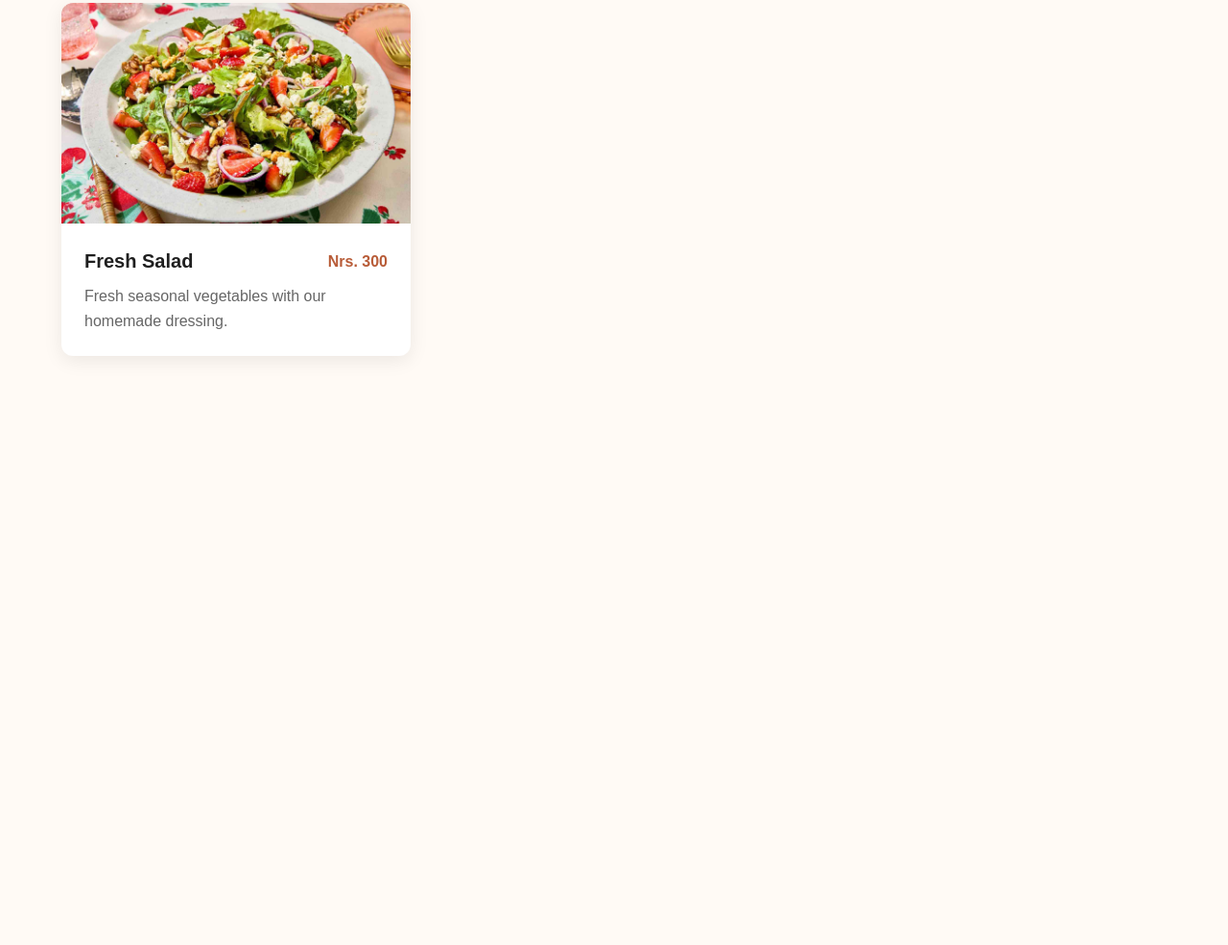
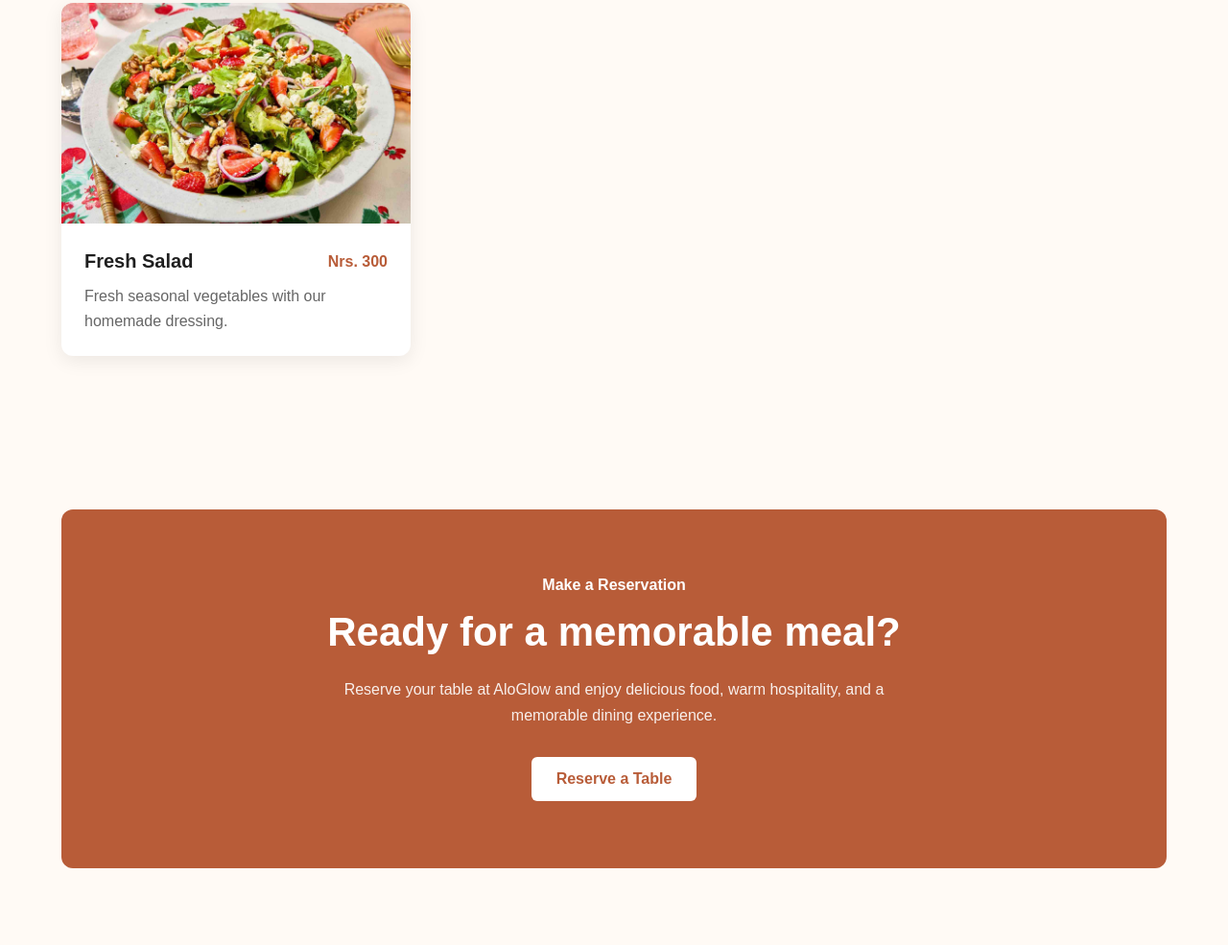
Before and after one commit to ranjanx7/restaurant, a plain HTML site: page index.html in a window 1280 px wide. Shown: the part 2061-3046 px from the top of the page at 96% size. Before the commit the page ends 2512 px from the top, so only its background shows below. Drawn offline with Linux system fonts and the light colour scheme.

Commit message:
reserve table section added with its approprite CSS

```diff
--- a/css/style.css
+++ b/css/style.css
@@ -442,3 +442,86 @@ body {
 
     line-height: 1.6;
 }
+
+
+
+/* ==============================
+   RESERVATION CTA
+================================= */
+
+.reservation-section {
+    padding: 80px 0;
+}
+
+
+/* ==============================
+   RESERVATION CONTENT
+================================= */
+
+.reservation-content {
+    display: grid;
+
+    place-items: center;
+
+    padding: 70px 40px;
+
+    background-color: var(--color-primary);
+    color: var(--color-white);
+
+    border-radius: var(--radius-medium);
+
+    text-align: center;
+}
+
+
+.reservation-content .section-label {
+    margin-bottom: 15px;
+
+    color: var(--color-white);
+}
+
+
+.reservation-content h2 {
+    max-width: 650px;
+
+    margin-bottom: 20px;
+
+    font-size: 42px;
+    line-height: 1.2;
+}
+
+
+.reservation-content > p:not(.section-label) {
+    max-width: 600px;
+
+    margin-bottom: 30px;
+
+    line-height: 1.7;
+
+    opacity: 0.9;
+}
+
+
+/* ==============================
+   RESERVATION BUTTON
+================================= */
+
+.reservation-cta-button {
+    display: inline-block;
+
+    padding: 14px 26px;
+
+    background-color: var(--color-white);
+    color: var(--color-primary);
+
+    text-decoration: none;
+
+    border-radius: 6px;
+
+    font-weight: 600;
+}
+
+
+.reservation-cta-button:hover {
+    opacity: 0.9;
+}
--- a/index.html
+++ b/index.html
@@ -127,7 +127,7 @@
                 every visit special.
             </p>
 
-            <a href="#menu" class="about-button">
+            <a href="#" class="about-button">
                 Discover Our Story
             </a>
 
@@ -267,6 +267,37 @@
 
 </section>
 
+<!-- Reservation CTA -->
+<section class="reservation-section" id="reservation">
+
+    <div class="container">
+
+        <div class="reservation-content">
+
+            <p class="section-label">
+                Make a Reservation
+            </p>
+
+            <h2>
+                Ready for a memorable meal?
+            </h2>
+
+            <p>
+                Reserve your table at AloGlow and enjoy
+                delicious food, warm hospitality, and
+                a memorable dining experience.
+            </p>
+
+            <a href="#" class="reservation-cta-button">
+                Reserve a Table
+            </a>
+
+        </div>
+
+    </div>
+
+</section>
+
     </main>
 
 </body>
```
